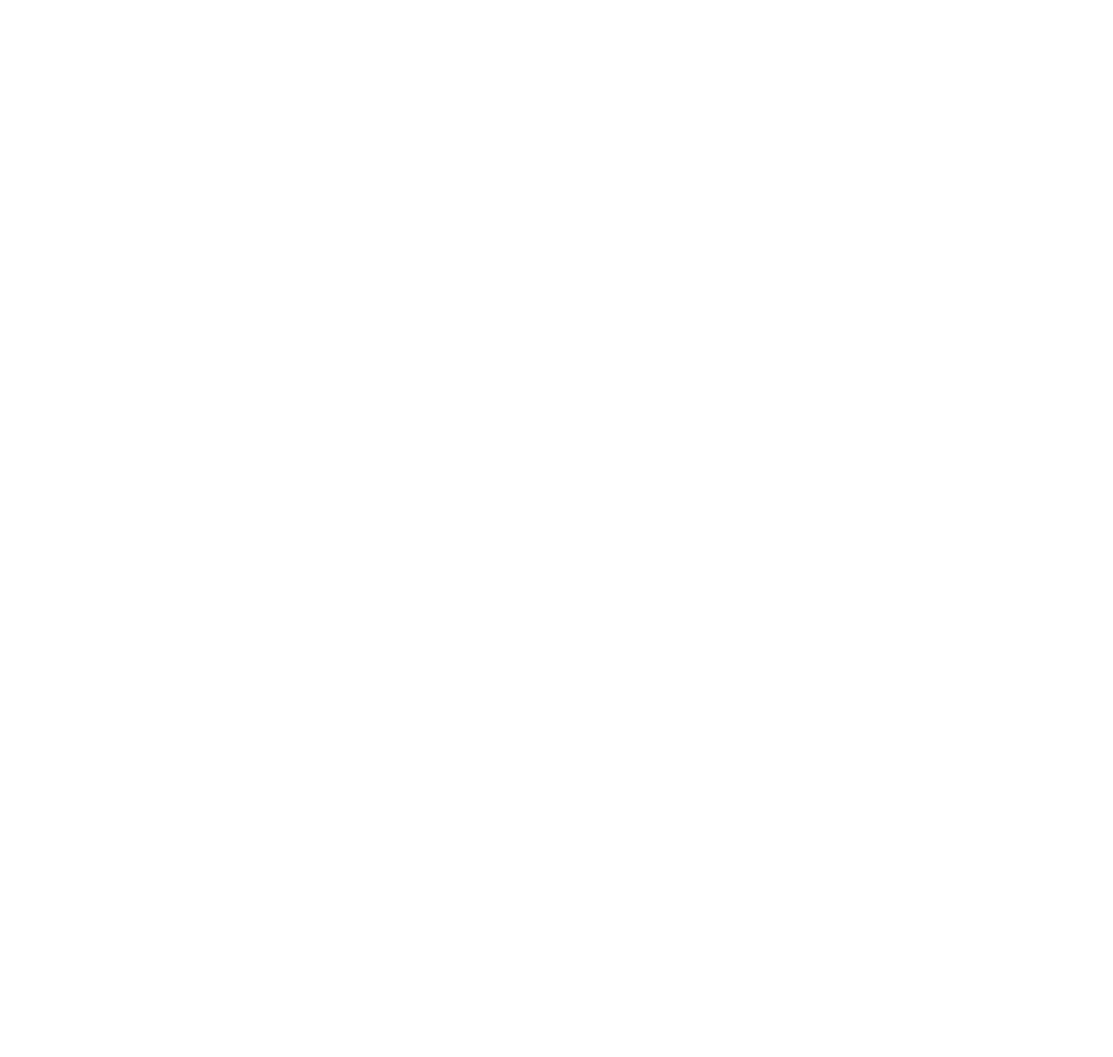
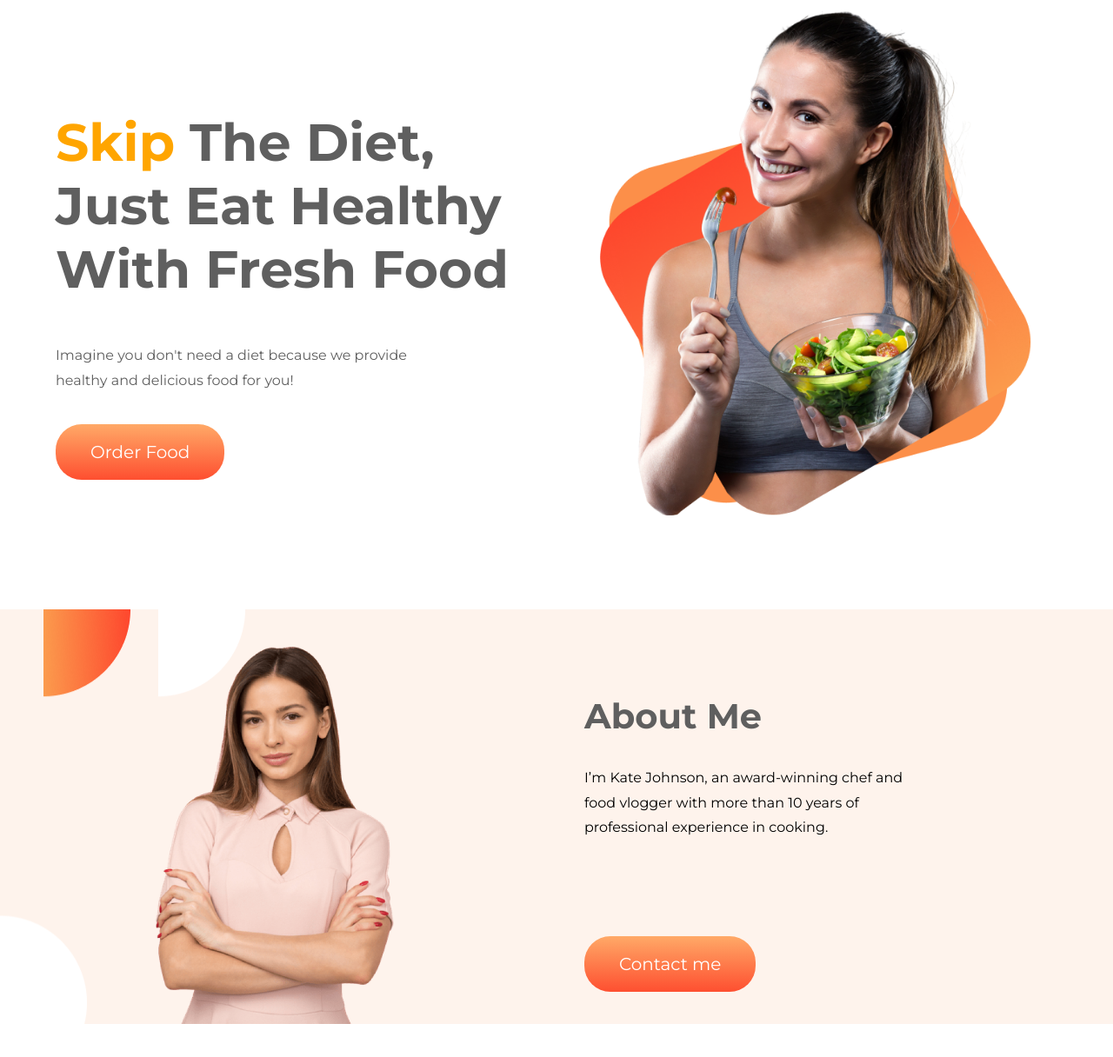
Before and after one commit to Parvez-Ahmed-Protty/fresh-food, a plain HTML site: page index.html in a window 1280 px wide. Shown: the whole page at 87% size. Before the commit the page ends 800 px from the top, so only its background shows below. Drawn offline with Linux system fonts and the light colour scheme.

Commit message:
add section1 and section2

```diff
--- a/index.html
+++ b/index.html
@@ -5,9 +5,35 @@
     <meta http-equiv="X-UA-Compatible" content="IE=edge">
     <meta name="viewport" content="width=device-width, initial-scale=1.0">
     <title>Fresh Food</title>
+    <link rel="preconnect" href="https://fonts.googleapis.com">
+    <link rel="preconnect" href="https://fonts.gstatic.com" crossorigin>
+    <link href="https://fonts.googleapis.com/css2?family=Montserrat:wght@400;500;600;700&display=swap" rel="stylesheet">
+    <link rel="shortcut icon" href="images/favicon/download.jpg" type="image/x-icon">
     <link rel="stylesheet" href="style.css">
 </head>
 <body>
-
+    <section class="flexible-container">
+        <div class="half-width">
+            <div class="header-title">
+                <h1><span class="title-color">Skip</span> The Diet,<br>Just Eat Healthy<br>With Fresh Food
+                </h1>
+                <p>Imagine you don't need a diet because we provide<br>healthy and delicious food for you!</p>
+                <a class="link-button" href="https://www.linkedin.com/feed/" target="_blank">Order Food</a>
+            </div>
+        </div>
+        <div class="half-width">
+            <img src="images/female/Group 8425.png" alt="">
+        </div>
+    </section>
+    <section class="flexible-container shapes">
+        <div  class="half-width">
+            <img class="person-image" src="images/female/Person Image.png" alt="">
+        </div>
+        <div class="half-width about-text">
+            <h2>About Me </h2>
+            <p class="about">I’m Kate Johnson, an award-winning chef and food vlogger with more than 10 years of professional experience in cooking.</p>
+            <a class="link-button" href="https://www.linkedin.com/feed/" target="_blank">Contact me</a>
+        </div>
+    </section>
 </body>
 </html>
--- a/style.css
+++ b/style.css
@@ -0,0 +1,63 @@
+body{
+    font-family: 'Montserrat', sans-serif;
+    margin: 0;
+}
+.flexible-container{
+    display: flex;
+    margin-bottom: 80px;
+}
+.half-width{
+    width: 50%;
+}
+.half-width img {
+    width: 85%;
+    padding-left: 4%;
+}
+.header-title{
+    padding-left: 10%;
+    padding-top: 12%;
+}
+.half-width h1 {
+    font-size: 60px;
+    font-weight: 700;
+    color: #5f5f5f;
+}
+.title-color{
+    color: orange;
+}
+.half-width p {
+    color: #5f5f5f;
+    line-height: 1.8em;
+    margin-bottom: 55px;
+}
+.link-button{
+    text-decoration: none;
+    background-image: linear-gradient(#ffa967,#FE4F30);
+    color: white;
+    padding: 20px 40px;
+    font-size: 20px;
+    border-radius: 30px;
+}
+.half-width .person-image {
+    width: 45%;
+    display: block;
+    margin: 0 auto;
+    padding-top: 7%;
+}
+.shapes {
+    background-image: url(images/shapes/7.png);
+    background-repeat: no-repeat;
+}
+.half-width h2 {
+    font-size: 40px;
+    color: #5f5f5f;
+}
+.half-width .about {
+    width: 400px;
+    color: black;
+    margin-bottom:130px;
+}
+.about-text {
+    padding-top: 5%;
+    padding-left: 5%;
+}
```
Also changed, not shown: images/favicon/download.jpg (added), images/shapes/Frame 58.jpg (added).
